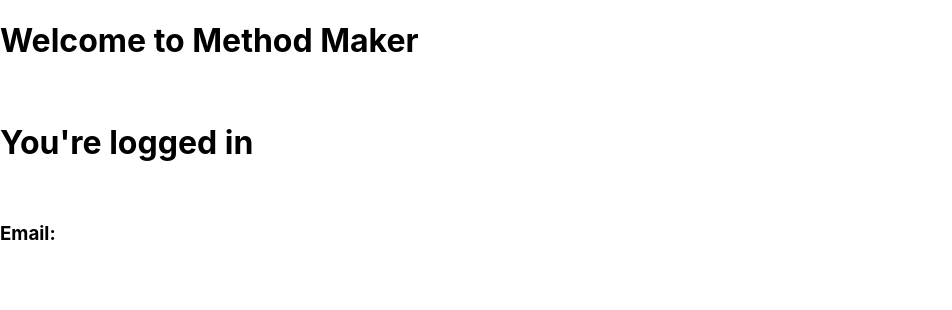
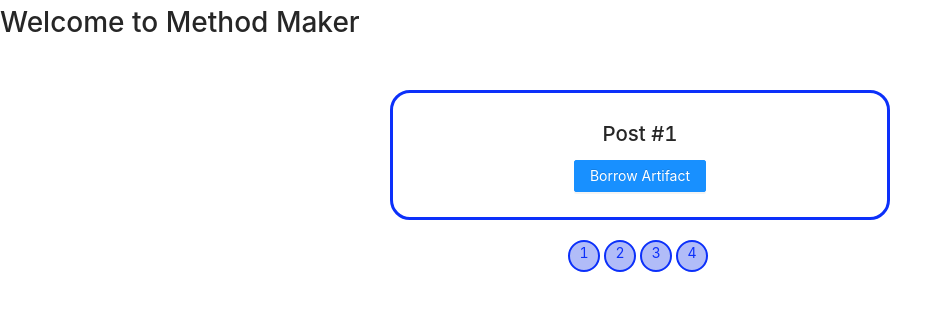
Before and after one commit to jeffdoeswork/Flask-React_Demo, a React (Create React App) app in the folder frontend/: page / in a window 1280 px wide. Shown: the top 310 px of the page, without its empty margins (0-952 px from the left). Built offline with nearby package versions, Linux system fonts and the light colour scheme; no server answers.

Commit message:
start of slider

```diff
--- a/frontend/src/pages/ArtifactSlider.js
+++ b/frontend/src/pages/ArtifactSlider.js
@@ -13,6 +13,25 @@
   console.log(a, b, c);
 }
 
+const testCarousel = [
+  {
+    id: 1,
+    uri: "Post #1"
+  },
+  {
+    id: 2,
+    uri: "Second post 2"
+  },
+  {
+    id: 3,
+    uri: "Third 3"
+  },
+  {
+    id: 4,
+    uri: "last 4"
+  }
+];
+
 const contentStyle = {
   height: '160px',
   color: '#fff',
@@ -22,24 +41,50 @@
 };
 
 const TestSlider = () => {
+  const ref = useRef();
+
+  const goTo = (slide) => {
+    ref.current.goTo(slide, false);
+  };
+
+  const [stylechange, setStylechange] = useState("");
+
+
+
   return (
   <div>
-    <Carousel afterChange={onChange}>
       <div>
-        <h3 style={contentStyle}>1</h3>
-      </div>
-      <div>
-        <h3 style={contentStyle}>2</h3>
-      </div>
-      <div>
-        <h3 style={contentStyle}>3</h3>
-      </div>
-      <div>
-        <h3 style={contentStyle}>4</h3>
-      </div>
-    </Carousel>
+          <Carousel ref={ref} afterChange={onChange} dots={false} slidesToShow={1}>
+              {testCarousel.map(image => {
+                  return (
+                      <div className="slider_section">
+                          <div className="slider_border">
+                              <h3 key={image.id}>{image.uri}</h3>
+                              <Button type="primary" onClick={() => setStylechange(image.id)}> Borrow Artifact </Button>
+
+                          </div>
+                      </div>
+                  )
+              })}
+      </Carousel>
+    </div>
+    <div
+    style={{
+      display: "flex",
+      justifyContent: "center",
+      alignItems: "center"
+    }}
+  >
+  {testCarousel.map(image => {
+      return (
+          <div>
+              <p className={`btnSelected ${image.id === stylechange ? "classname" : "btnNormal"}`} key={image.id} onClick={() => goTo(image.id -1 )}> {image.id}</p>
+          </div>
+
+      )
+  })}
   </div>
+</div>
   );
 };
-
 export default TestSlider;
--- a/frontend/src/pages/LandingPage.js
+++ b/frontend/src/pages/LandingPage.js
@@ -1,53 +1,16 @@
 import React, {useState, useEffect} from 'react';
 import { Link } from 'react-router-dom';
 import httpClient from '../httpClient';
+import TestSlider from './ArtifactSlider';
 
 const LandingPage = () => {
-const [user, setUser] = useState({
-  id : "",
-  email : ""
-});
-
-//{
-//  id: "",
-//  email: ""
-//});
-
-useEffect(() => {
-  (async () => {
-    try {
-      const resp = await httpClient.get(`http://127.0.0.1:5000/login`);
-      setUser(resp.data);
-    } catch (error) {
-      console.log("Not Authenticated");
-    }
-  })();
-}, []);
 
 
   return (
     <div>
       <h1>Welcome to Method Maker</h1>
       <br></br>
-      {user != null ? (
-        <div>
-          <h1>You're logged in</h1>
-          <br></br>
-          <h3>Email: {user.email}</h3>
-        </div>
-      ) : (
-        <div>
-          <p>You are not logged in</p>
-          <div>
-            <Link to='/login'>
-              <button>Login</button>
-            </Link>
-            <Link to="/register">
-              <button>Register</button>
-            </Link>
-          </div>
-        </div>
-        )}
+      <TestSlider />
     </div>
   );
 };
--- a/frontend/src/pages/TestSlider.css
+++ b/frontend/src/pages/TestSlider.css
@@ -1,4 +1,3 @@
-
 
 .slider_border {
   margin: auto;
```
